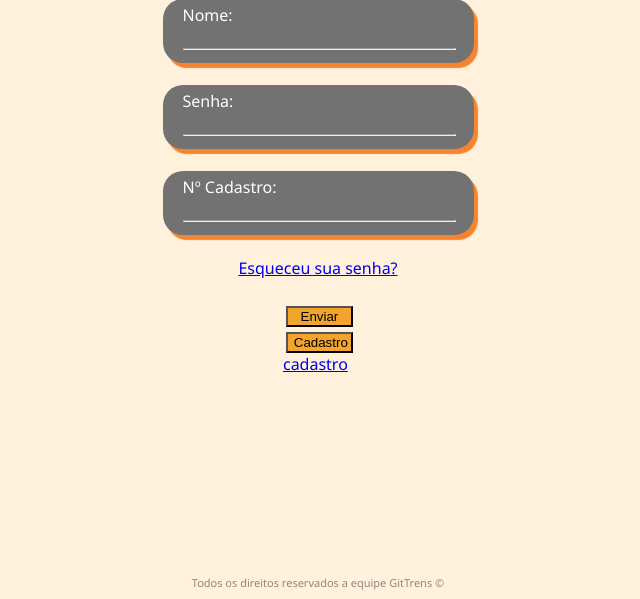
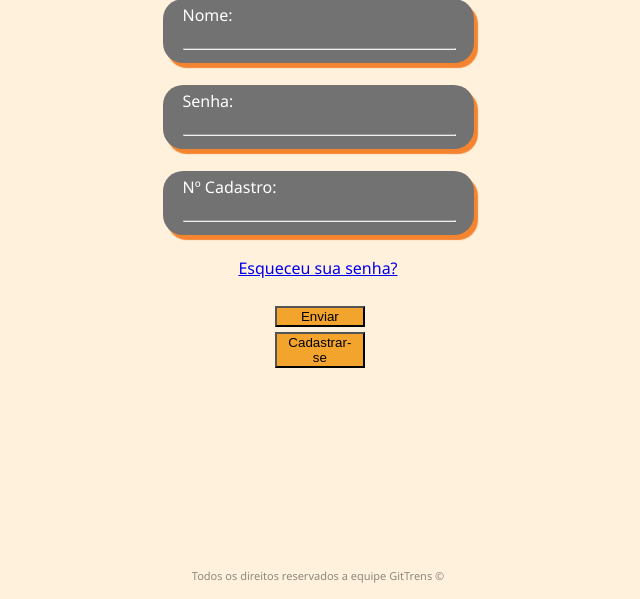
Before and after one commit to MassayoshiOgawa/Sesi-PRPA-S.A-Ferrovia, a PHP site: page / in a window 1280 px wide. Shown: the part 201-800 px from the top of the page, without its empty margins (322-962 px from the left). Run offline with PHP 8.4, Linux system fonts and the light colour scheme.

Commit message:
alteração de css do index

```diff
--- a/index.php
+++ b/index.php
@@ -80,8 +80,8 @@ if ($_SERVER["REQUEST_METHOD"] === "POST") {
                 <div class="flex" style="flex-direction: column;">
                     <button type="submit"  class="cadastroButton">Enviar</button>
 
-                    <button type="button" onclick="abrirCadastro()" class="cadastroButton">Cadastro</button>
-                    <a href="public/cadastro.php">cadastro</a>
+                    <button type="button"  class="cadastroButton"><a href="public/cadastro.php">Cadastrar-se</a></button>
+
                 </div>
             </form>
         </div>
--- a/public/cadastro.php
+++ b/public/cadastro.php
@@ -13,14 +13,14 @@ if ($_SERVER["REQUEST_METHOD"] === "POST") {
     if($senha == $Csenha){
 
         $sql = " INSERT INTO usuario (id, nome_usuario, email_usuario, senha_usuario, telefone_usuario) VALUES (DEFAULT, '$name','$email','$senha','$celular')";
-    if ($conn->query($sql) === true) {
+    }else if ($conn->query($sql) === true) {
         header("Location: ../index.php");
     } else {
         echo "Erro " . $sql . '<br>' . $conn->error;
     }
     $conn->close();
-    }
 }
+
 
 
 ?>
--- a/scripts/login.js
+++ b/scripts/login.js
@@ -61,5 +61,5 @@ function enviarform() {
 }
 
 function abrirCadastro() {
-    window.location.replace("public/cadastro.php");
+    window.location.replace("cadastro.php");
 }
--- a/style/style.css
+++ b/style/style.css
@@ -65,6 +65,11 @@ body {
     margin-left: 4%;
     height: 25%;
     margin-top: 5px;
+}
+
+.cadastroButton  a{
+    color: black;
+    text-decoration: none;
 }
 
 #recuperarSenhaBut {
```
